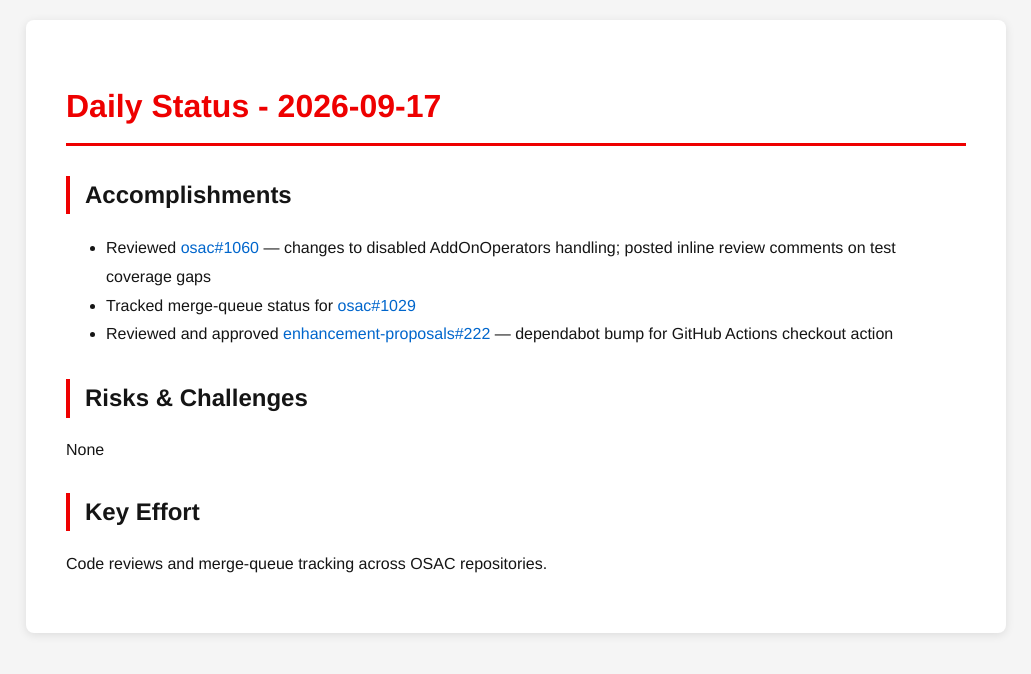
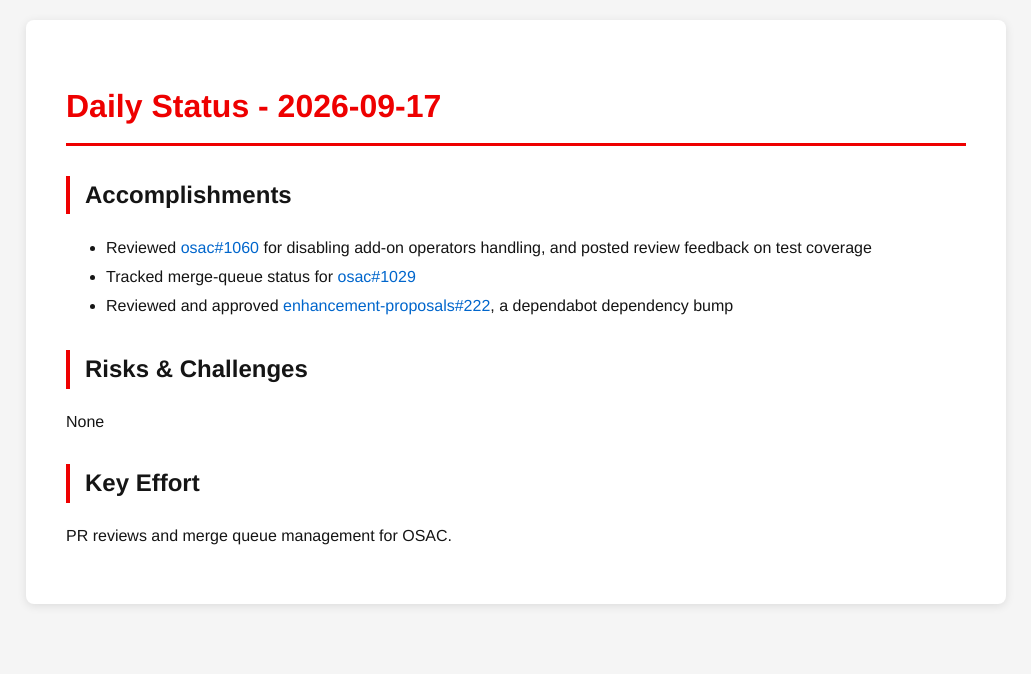
Before and after one commit to tzvatot/daily-status, a Jekyll site: the page built from 2026-09-17.md, in a window 1280 px wide. Shown: the top 674 px of the page, without its empty margins (124-1155 px from the left). Built offline with Jekyll 4.4.1, drawn with Linux system fonts in a browser that asks for light colours.

Commit message:
Daily status update - 2026-09-17

```diff
--- a/2026-09-17.md
+++ b/2026-09-17.md
@@ -7,12 +7,12 @@ date: 2026-09-17
 # Daily Status - 2026-09-17
 
 ## Accomplishments
-- Reviewed [osac#1060](https://github.com/osac-project/osac/pull/1060) — changes to disabled AddOnOperators handling; posted inline review comments on test coverage gaps
+- Reviewed [osac#1060](https://github.com/osac-project/osac/pull/1060) for disabling add-on operators handling, and posted review feedback on test coverage
 - Tracked merge-queue status for [osac#1029](https://github.com/osac-project/osac/pull/1029)
-- Reviewed and approved [enhancement-proposals#222](https://github.com/osac-project/enhancement-proposals/pull/222) — dependabot bump for GitHub Actions checkout action
+- Reviewed and approved [enhancement-proposals#222](https://github.com/osac-project/enhancement-proposals/pull/222), a dependabot dependency bump
 
 ## Risks & Challenges
 None
 
 ## Key Effort
-Code reviews and merge-queue tracking across OSAC repositories.
+PR reviews and merge queue management for OSAC.
```
